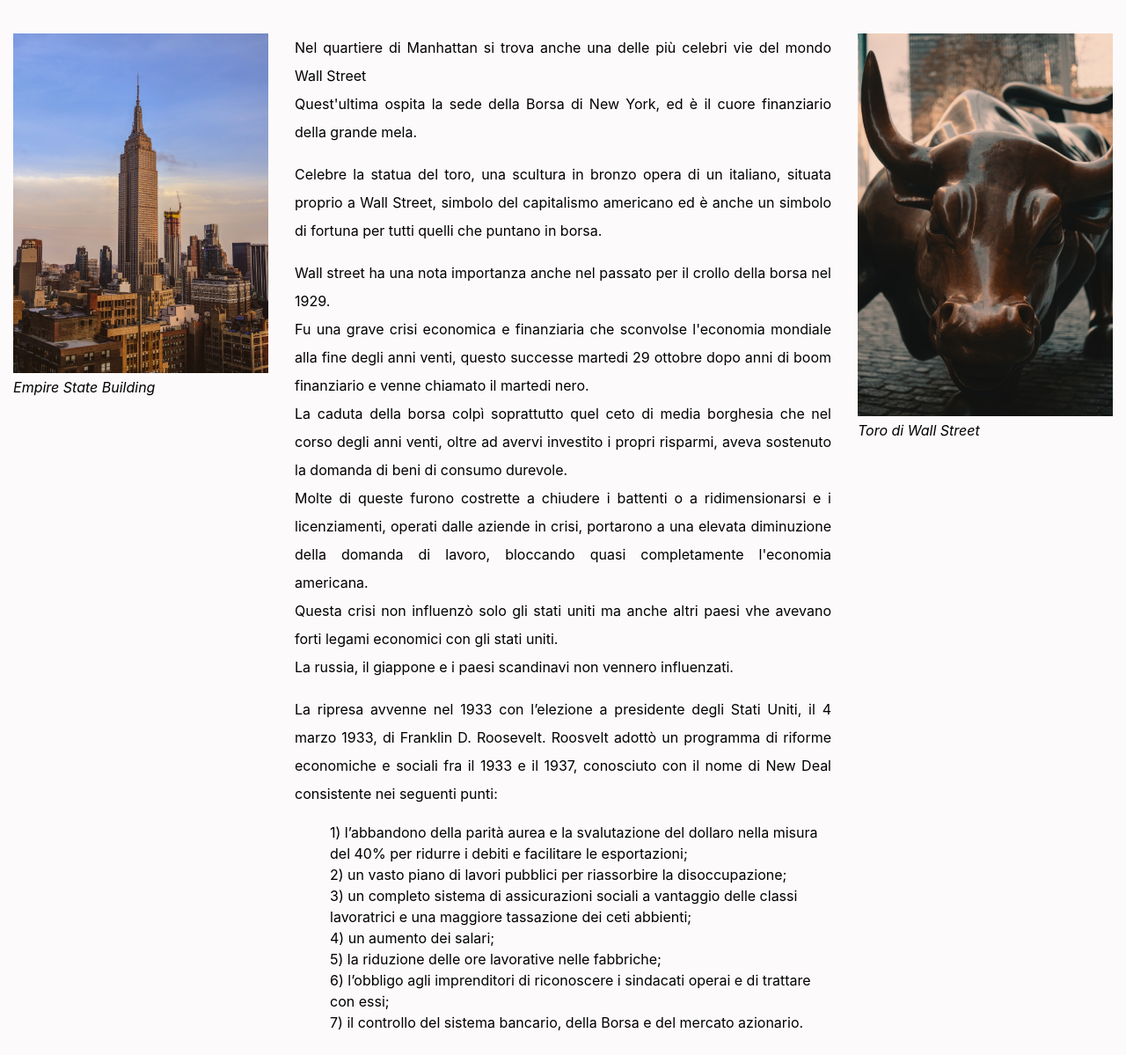
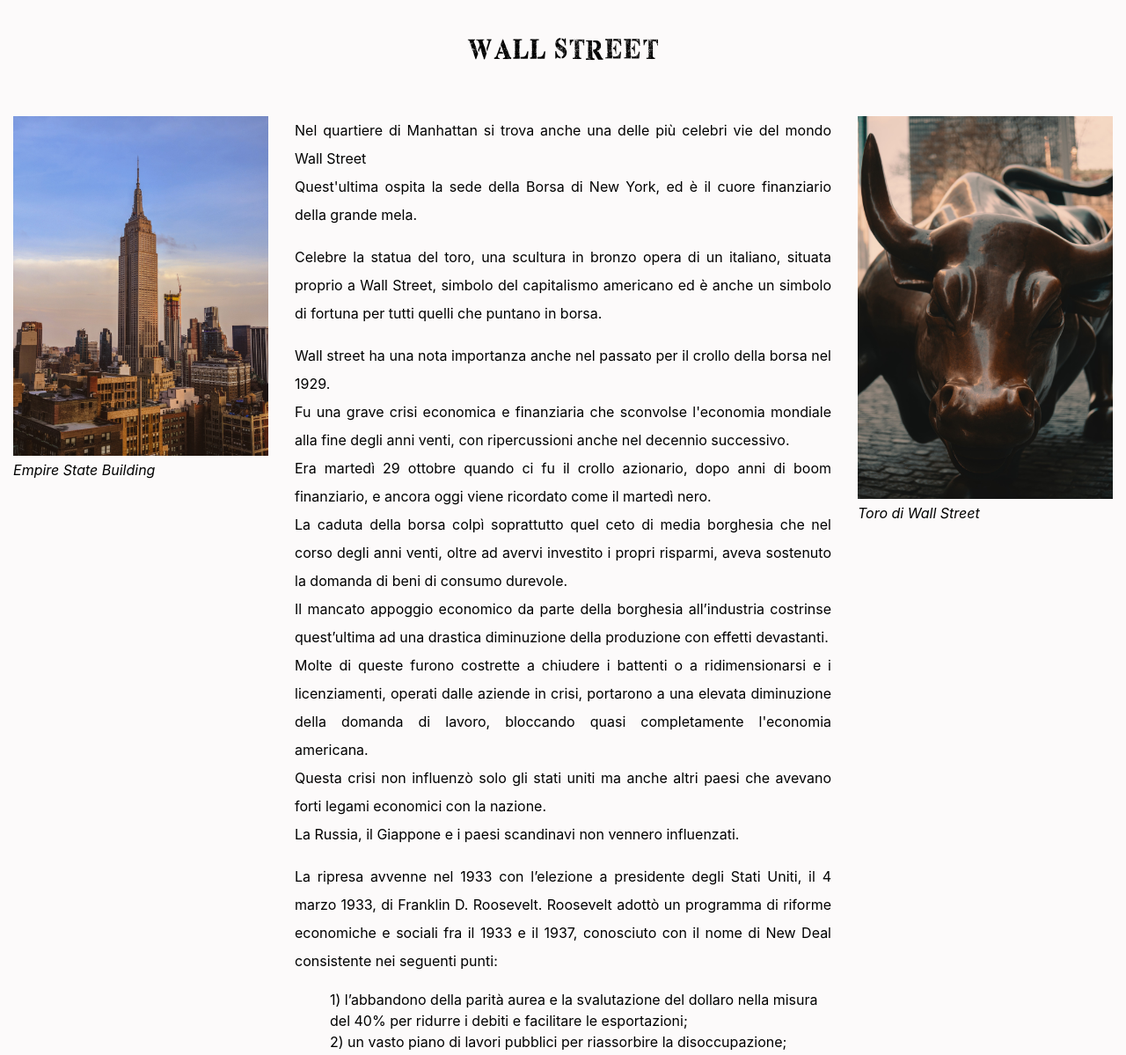
Before and after one commit to SalvoGit/SalvoGit.github.io, a plain HTML site: page NewYork.html in a window 1280 px wide. Shown: the part 2080-3279 px from the top of the page at 88% size. Drawn offline with nearby package versions, Linux system fonts and the light colour scheme.

Commit message:
Corretti errori

```diff
--- a/NewYork.html
+++ b/NewYork.html
@@ -123,7 +123,7 @@
                         </ul>
                         </p>
                         <p>
-                            The state of New York is as big as england.
+                            The state of New York is as big as England.
                             New York is a city of contrasts.
                             It is a city og great wealth as well as great poverty.
                             Although in the eyes of tourists it seems all roses and flowers also has problems.
@@ -154,6 +154,11 @@
 
                 </div>
                 <div class="row mt-5">
+                    <div class="col-lg-12 col-md-12 text-center">
+                        <h2 class="title">WALL STREET<h2>
+                    </div>
+                </div>
+                <div class="row mt-5">
                     <div class="col-lg-3 col-md-12">
                         <img class="img-fluid" src="image/Empire.jpg" alt="Empire State Building">
                         <p><em>Empire State Building</em></p>
@@ -173,30 +178,30 @@
                         <p>
                             Wall street ha una nota importanza anche nel passato per il crollo della borsa nel 1929.<br>
                             Fu una grave crisi economica e finanziaria che sconvolse l'economia mondiale alla fine degli anni
-                            venti,
-                            questo successe martedi 29 ottobre dopo anni di boom finanziario e venne chiamato il martedi
-                            nero.<br>
+                            venti, con ripercussioni anche nel decennio successivo.<br>
+                            Era martedì 29 ottobre quando ci fu il crollo azionario,
+                            dopo anni di boom finanziario, e ancora oggi viene ricordato come il martedì nero.<br>
                             La caduta della borsa colpì soprattutto quel ceto di media borghesia che nel corso degli anni venti,
                             oltre
                             ad avervi
                             investito i propri risparmi, aveva sostenuto la domanda di beni di consumo durevole.<br>
+                            Il mancato appoggio economico da parte della borghesia all’industria costrinse quest’ultima ad una drastica diminuzione della produzione con effetti devastanti.<br>
                             Molte di queste furono costrette a chiudere i battenti o a ridimensionarsi e i licenziamenti,
                             operati dalle
                             aziende
                             in crisi, portarono a una elevata diminuzione della domanda di lavoro, bloccando quasi completamente
                             l'economia
                             americana.<br>
-                            Questa crisi non influenzò solo gli stati uniti ma anche altri paesi vhe avevano forti legami
+                            Questa crisi non influenzò solo gli stati uniti ma anche altri paesi che avevano forti legami
                             economici con
-                            gli
-                            stati uniti.<br>
-                            La russia, il giappone e i paesi scandinavi non vennero influenzati.
+                            la nazione.<br>
+                            La Russia, il Giappone e i paesi scandinavi non vennero influenzati.
                         </p>
                         <p>
                             La ripresa avvenne nel 1933 con l’elezione a presidente degli Stati Uniti, il 4 marzo 1933, di
                             Franklin D.
                             Roosevelt.
-                            Roosvelt adottò un programma di riforme economiche e sociali fra il 1933 e il 1937, conosciuto con
+                            Roosevelt adottò un programma di riforme economiche e sociali fra il 1933 e il 1937, conosciuto con
                             il nome
                             di New
                             Deal consistente nei seguenti punti:
@@ -222,7 +227,12 @@
                         <p><em>Toro di Wall Street</em></p>
                     </div>
                 </div>
-                <div class="row mt-5 align-items-center">
+                <div class="row mt-5">
+                    <div class="col-lg-12 col-md-12 text-center">
+                        <h2 class="title">LE TORRI GEMELLE<h2>
+                    </div>
+                </div>
+                <div class="row mt-5 ">
                     <div class="col-lg-3 col-md-12">
                         <img class="img-fluid" src="image/twintowers.jpg" alt="Twin Towers">
                         <p><em>Twin Towers</em></p>
@@ -301,6 +311,7 @@
         <!--footer-->
         <div class="mt-5 footer">
             <h1 class="title">My Journey - Il viaggio che vorrei</h1>
+            <h6 class="title">tutti i diritti riservati - &copy; G.T.</h6>
         </div>
         <!--footer-->
     </div>
```
Also changed, not shown: Washington.html (+1 -0 lines), index.html (+1 -0 lines), lasvegas.html (+2 -1 lines), losangeles.html (+1 -0 lines), neworleans.html (+1 -0 lines).
